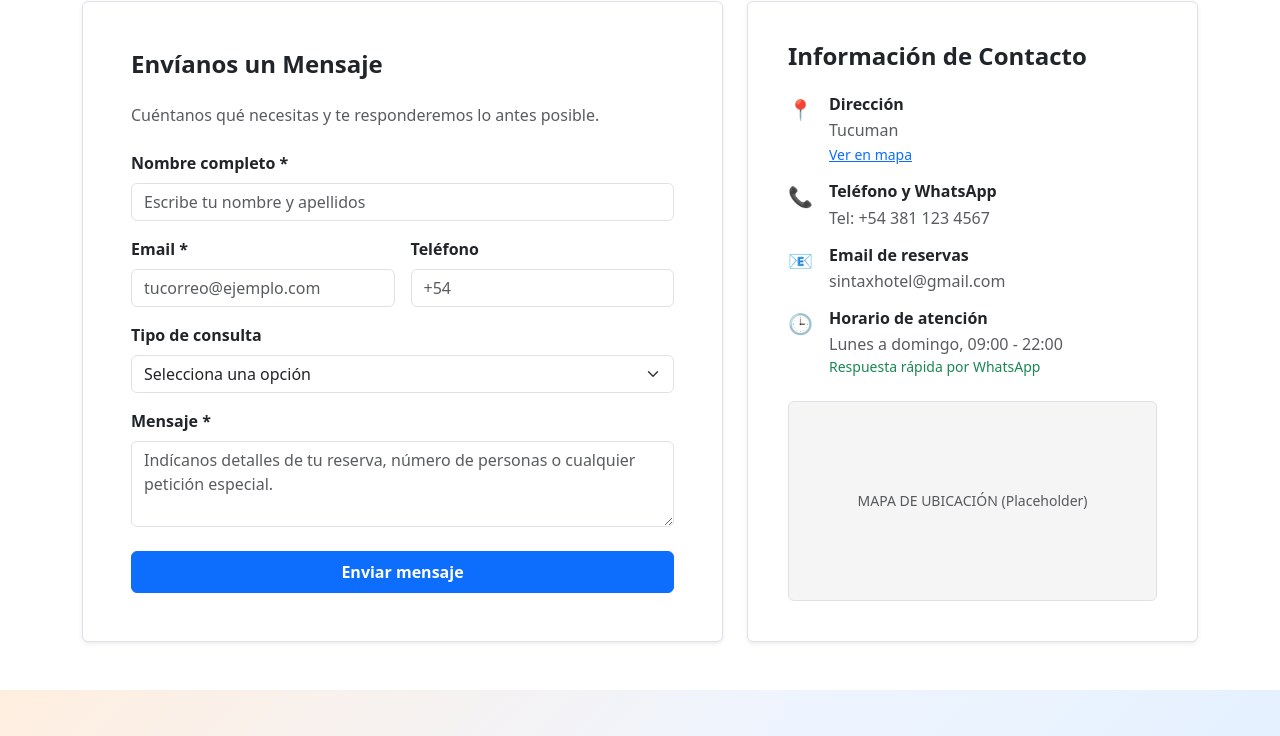
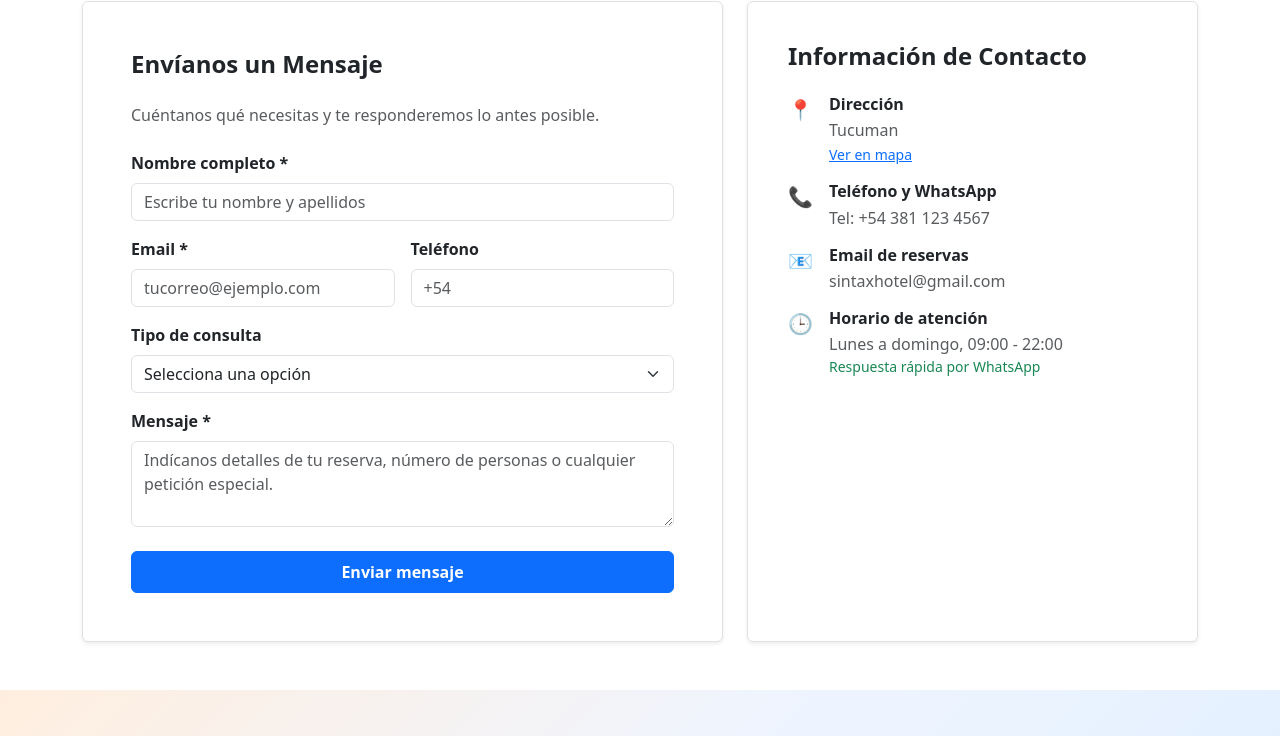
Before and after one commit to Maxii34/ModuloN3-Front, a React (Vite) app: page /contacto in a window 1280 px wide. Shown: the part 405-1141 px from the top of the page. Built offline with nearby package versions, Linux system fonts and the light colour scheme; no server answers.

Commit message:
Se remobio el componente del mapa

```diff
--- a/src/components/pages/Contacto.jsx
+++ b/src/components/pages/Contacto.jsx
@@ -330,16 +330,6 @@ export const Contacto = () => {
                   </div>
                 </div>
               </div>
-
-              {/* Mapa (Placeholder) */}
-              <div
-                className="mt-4 border rounded overflow-hidden"
-                style={{ height: "200px", backgroundColor: "#f5f5f5" }}
-              >
-                <div className="d-flex justify-content-center align-items-center h-100 text-muted small">
-                  MAPA DE UBICACIÓN (Placeholder)
-                </div>
-              </div>
             </Card.Body>
           </Card>
         </Col>
```
